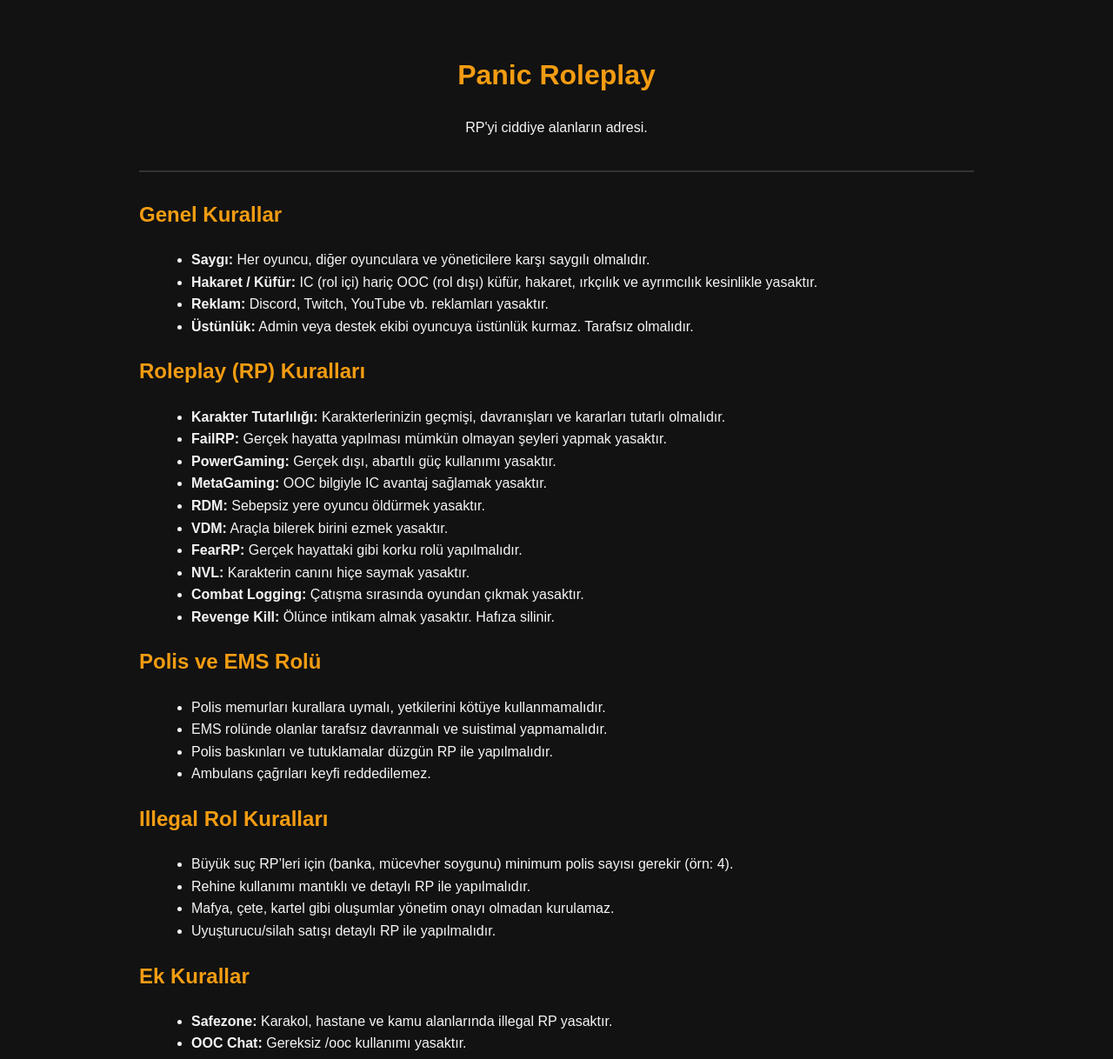
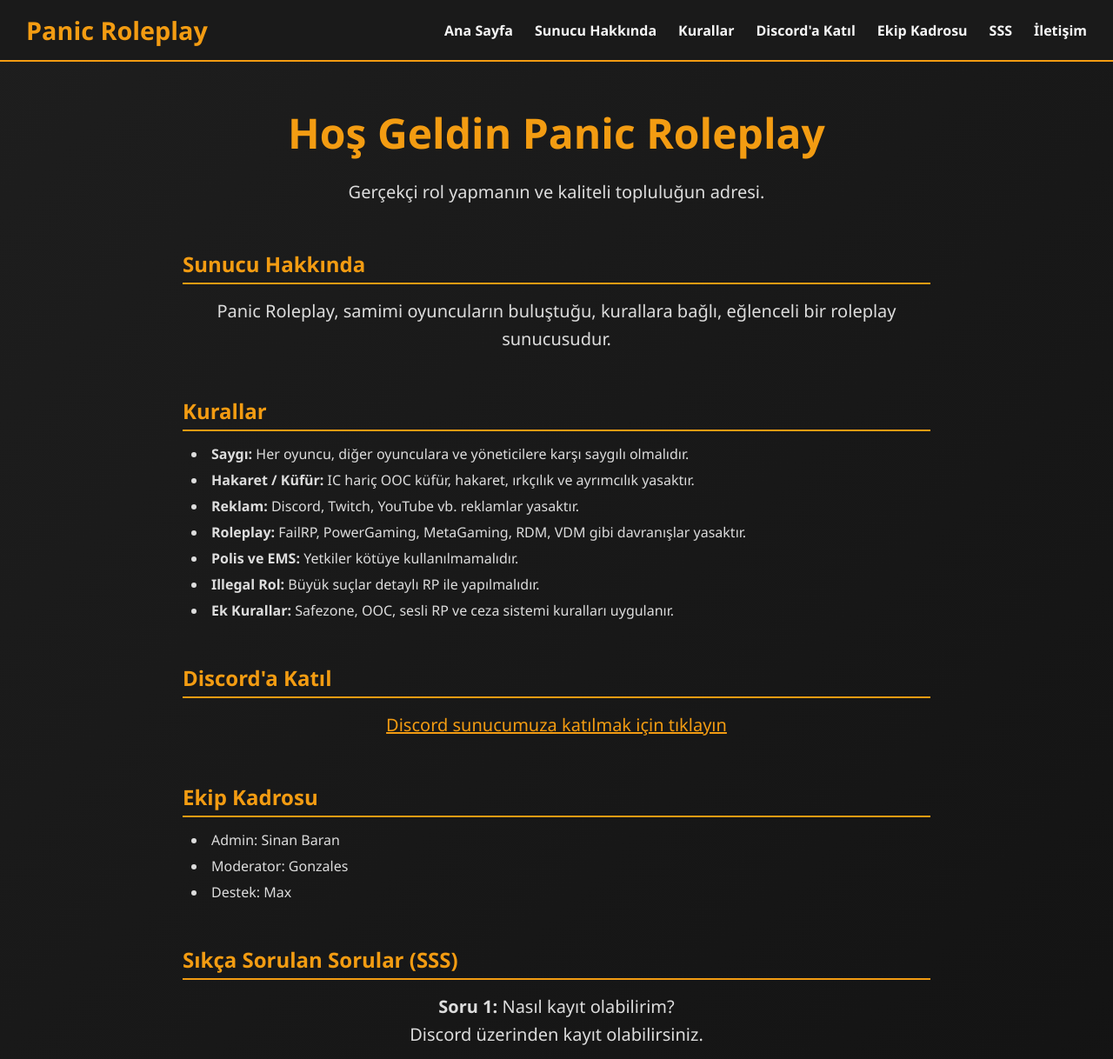
Before and after one commit to Gonzales-max/panic-roleplay-site, a plain HTML site: page index.html in a window 1280 px wide. Shown: the top 1218 px of the page at 87% size. Drawn offline with Linux system fonts and the light colour scheme.

Commit message:
Update index.html

```diff
--- a/index.html
+++ b/index.html
@@ -2,107 +2,180 @@
 <html lang="tr">
 <head>
   <meta charset="UTF-8" />
-  <meta name="viewport" content="width=device-width, initial-scale=1">
+  <meta name="viewport" content="width=device-width, initial-scale=1" />
   <title>Panic Roleplay</title>
   <style>
+    /* Reset */
+    * {
+      margin: 0;
+      padding: 0;
+      box-sizing: border-box;
+    }
     body {
-      font-family: Arial, sans-serif;
-      background-color: #121212;
+      font-family: 'Segoe UI', Tahoma, Geneva, Verdana, sans-serif;
+      background: linear-gradient(135deg, #1e1e1e, #121212);
       color: #f5f5f5;
-      line-height: 1.6;
-      padding: 20px;
-      max-width: 960px;
-      margin: auto;
+      min-height: 100vh;
     }
-    h1, h2, h3 {
+    /* Navbar */
+    nav {
+      position: fixed;
+      top: 0;
+      width: 100%;
+      background: #1a1a1a;
+      border-bottom: 2px solid #f39c12;
+      display: flex;
+      justify-content: space-between;
+      align-items: center;
+      padding: 15px 30px;
+      z-index: 999;
+    }
+    nav .logo {
+      font-weight: 700;
+      font-size: 1.8rem;
+      color: #f39c12;
+      user-select: none;
+      cursor: default;
+    }
+    nav ul {
+      list-style: none;
+      display: flex;
+      gap: 25px;
+    }
+    nav ul li a {
+      color: #f5f5f5;
+      text-decoration: none;
+      font-weight: 600;
+      transition: color 0.3s ease;
+    }
+    nav ul li a:hover {
       color: #f39c12;
     }
-    ul {
-      margin-left: 20px;
+    /* Main content */
+    main {
+      padding: 120px 20px 40px;
+      max-width: 900px;
+      margin: auto;
+      user-select: none;
     }
-    a {
+    main h1 {
+      font-size: 3rem;
+      margin-bottom: 20px;
       color: #f39c12;
-      text-decoration: none;
+      text-align: center;
     }
-    a:hover {
-      color: #f5c279;
-      text-decoration: underline;
+    main p {
+      font-size: 1.25rem;
+      line-height: 1.6;
+      text-align: center;
+      margin-bottom: 40px;
+      color: #ddd;
     }
+    /* Sections */
     section {
       margin-bottom: 50px;
     }
-    header {
-      text-align: center;
-      padding: 20px 0;
-      border-bottom: 2px solid #333;
-      margin-bottom: 30px;
+    section h2 {
+      color: #f39c12;
+      margin-bottom: 15px;
+      border-bottom: 2px solid #f39c12;
+      padding-bottom: 5px;
+      user-select: text;
     }
+    section ul {
+      list-style: inside disc;
+      margin-left: 10px;
+      color: #ddd;
+    }
+    section ul li {
+      margin-bottom: 8px;
+    }
+    /* Footer */
     footer {
       text-align: center;
-      padding: 20px;
-      color: #ccc;
+      padding: 25px 15px;
       border-top: 1px solid #333;
-      margin-top: 50px;
-      font-size: 0.9em;
+      color: #aaa;
+      font-size: 0.9rem;
+      user-select: none;
+    }
+    /* Responsive */
+    @media (max-width: 600px) {
+      nav ul {
+        gap: 15px;
+      }
+      main h1 {
+        font-size: 2.2rem;
+      }
+      main p {
+        font-size: 1rem;
+      }
     }
   </style>
 </head>
 <body>
-  <header>
-    <h1>Panic Roleplay</h1>
-    <p>RP'yi ciddiye alanların adresi.</p>
-  </header>
+  <nav>
+    <div class="logo">Panic Roleplay</div>
+    <ul>
+      <li><a href="#anasayfa">Ana Sayfa</a></li>
+      <li><a href="#sunucu">Sunucu Hakkında</a></li>
+      <li><a href="#kurallar">Kurallar</a></li>
+      <li><a href="#discord">Discord'a Katıl</a></li>
+      <li><a href="#ekip">Ekip Kadrosu</a></li>
+      <li><a href="#sss">SSS</a></li>
+      <li><a href="#iletisim">İletişim</a></li>
+    </ul>
+  </nav>
 
-  <section id="kurallar">
-    <h2>Genel Kurallar</h2>
-    <ul>
-      <li><strong>Saygı:</strong> Her oyuncu, diğer oyunculara ve yöneticilere karşı saygılı olmalıdır.</li>
-      <li><strong>Hakaret / Küfür:</strong> IC (rol içi) hariç OOC (rol dışı) küfür, hakaret, ırkçılık ve ayrımcılık kesinlikle yasaktır.</li>
-      <li><strong>Reklam:</strong> Discord, Twitch, YouTube vb. reklamları yasaktır.</li>
-      <li><strong>Üstünlük:</strong> Admin veya destek ekibi oyuncuya üstünlük kurmaz. Tarafsız olmalıdır.</li>
-    </ul>
+  <main>
+    <section id="anasayfa">
+      <h1>Hoş Geldin Panic Roleplay</h1>
+      <p>Gerçekçi rol yapmanın ve kaliteli topluluğun adresi.</p>
+    </section>
 
-    <h2>Roleplay (RP) Kuralları</h2>
-    <ul>
-      <li><strong>Karakter Tutarlılığı:</strong> Karakterlerinizin geçmişi, davranışları ve kararları tutarlı olmalıdır.</li>
-      <li><strong>FailRP:</strong> Gerçek hayatta yapılması mümkün olmayan şeyleri yapmak yasaktır.</li>
-      <li><strong>PowerGaming:</strong> Gerçek dışı, abartılı güç kullanımı yasaktır.</li>
-      <li><strong>MetaGaming:</strong> OOC bilgiyle IC avantaj sağlamak yasaktır.</li>
-      <li><strong>RDM:</strong> Sebepsiz yere oyuncu öldürmek yasaktır.</li>
-      <li><strong>VDM:</strong> Araçla bilerek birini ezmek yasaktır.</li>
-      <li><strong>FearRP:</strong> Gerçek hayattaki gibi korku rolü yapılmalıdır.</li>
-      <li><strong>NVL:</strong> Karakterin canını hiçe saymak yasaktır.</li>
-      <li><strong>Combat Logging:</strong> Çatışma sırasında oyundan çıkmak yasaktır.</li>
-      <li><strong>Revenge Kill:</strong> Ölünce intikam almak yasaktır. Hafıza silinir.</li>
-    </ul>
+    <section id="sunucu">
+      <h2>Sunucu Hakkında</h2>
+      <p>Panic Roleplay, samimi oyuncuların buluştuğu, kurallara bağlı, eğlenceli bir roleplay sunucusudur.</p>
+    </section>
 
-    <h2>Polis ve EMS Rolü</h2>
-    <ul>
-      <li>Polis memurları kurallara uymalı, yetkilerini kötüye kullanmamalıdır.</li>
-      <li>EMS rolünde olanlar tarafsız davranmalı ve suistimal yapmamalıdır.</li>
-      <li>Polis baskınları ve tutuklamalar düzgün RP ile yapılmalıdır.</li>
-      <li>Ambulans çağrıları keyfi reddedilemez.</li>
-    </ul>
+    <section id="kurallar">
+      <h2>Kurallar</h2>
+      <ul>
+        <li><strong>Saygı:</strong> Her oyuncu, diğer oyunculara ve yöneticilere karşı saygılı olmalıdır.</li>
+        <li><strong>Hakaret / Küfür:</strong> IC hariç OOC küfür, hakaret, ırkçılık ve ayrımcılık yasaktır.</li>
+        <li><strong>Reklam:</strong> Discord, Twitch, YouTube vb. reklamlar yasaktır.</li>
+        <li><strong>Roleplay:</strong> FailRP, PowerGaming, MetaGaming, RDM, VDM gibi davranışlar yasaktır.</li>
+        <li><strong>Polis ve EMS:</strong> Yetkiler kötüye kullanılmamalıdır.</li>
+        <li><strong>Illegal Rol:</strong> Büyük suçlar detaylı RP ile yapılmalıdır.</li>
+        <li><strong>Ek Kurallar:</strong> Safezone, OOC, sesli RP ve ceza sistemi kuralları uygulanır.</li>
+      </ul>
+    </section>
 
-    <h2>Illegal Rol Kuralları</h2>
-    <ul>
-      <li>Büyük suç RP’leri için (banka, mücevher soygunu) minimum polis sayısı gerekir (örn: 4).</li>
-      <li>Rehine kullanımı mantıklı ve detaylı RP ile yapılmalıdır.</li>
-      <li>Mafya, çete, kartel gibi oluşumlar yönetim onayı olmadan kurulamaz.</li>
-      <li>Uyuşturucu/silah satışı detaylı RP ile yapılmalıdır.</li>
-    </ul>
+    <section id="discord">
+      <h2>Discord'a Katıl</h2>
+      <p><a href="https://discord.gg/yourdiscordlink" target="_blank" rel="noopener noreferrer" style="color:#f39c12;">Discord sunucumuza katılmak için tıklayın</a></p>
+    </section>
 
-    <h2>Ek Kurallar</h2>
-    <ul>
-      <li><strong>Safezone:</strong> Karakol, hastane ve kamu alanlarında illegal RP yasaktır.</li>
-      <li><strong>OOC Chat:</strong> Gereksiz /ooc kullanımı yasaktır.</li>
-      <li><strong>Sesli RP:</strong> Mikrofon zorunludur, ses net olmalı.</li>
-      <li><strong>Troll RP:</strong> Aşırı saçma, ciddiyetsiz RP yasaktır.</li>
-      <li><strong>Yayıncılar:</strong> Yayın yapanlara saygı gösterilmeli, troll yapılmamalıdır.</li>
-      <li><strong>Ceza Sistemi:</strong> Uyarı → Jail → Ban sistematik şekilde uygulanır.</li>
-      <li>Şikayetler kanıtla yapılmalı, yetkili ekibe iletilmelidir.</li>
-    </ul>
-  </section>
+    <section id="ekip">
+      <h2>Ekip Kadrosu</h2>
+      <ul>
+        <li>Admin: Sinan Baran</li>
+        <li>Moderator: Gonzales</li>
+        <li>Destek: Max</li>
+      </ul>
+    </section>
+
+    <section id="sss">
+      <h2>Sıkça Sorulan Sorular (SSS)</h2>
+      <p><strong>Soru 1:</strong> Nasıl kayıt olabilirim?<br />Discord üzerinden kayıt olabilirsiniz.</p>
+      <p><strong>Soru 2:</strong> Sunucu saat kaçta açıktır?<br />7/24 açıktır.</p>
+    </section>
+
+    <section id="iletisim">
+      <h2>İletişim</h2>
+      <p>Her türlü soru ve öneriniz için: <a href="mailto:info@panicroleplay.com" style="color:#f39c12;">info@panicroleplay.com</a></p>
+    </section>
+  </main>
 
   <footer>
     &copy; 2025 Panic Roleplay. Tüm hakları saklıdır.
```
